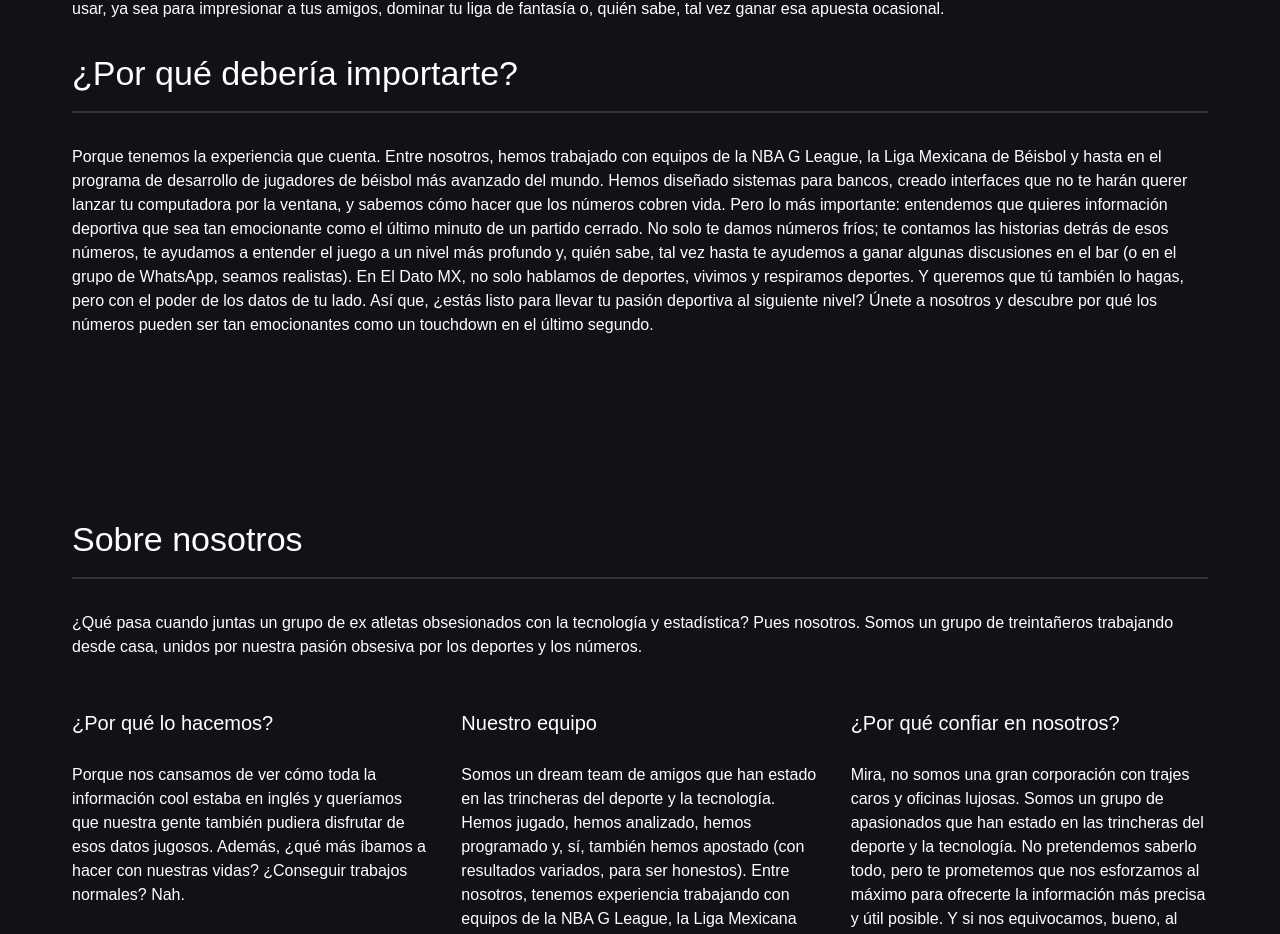
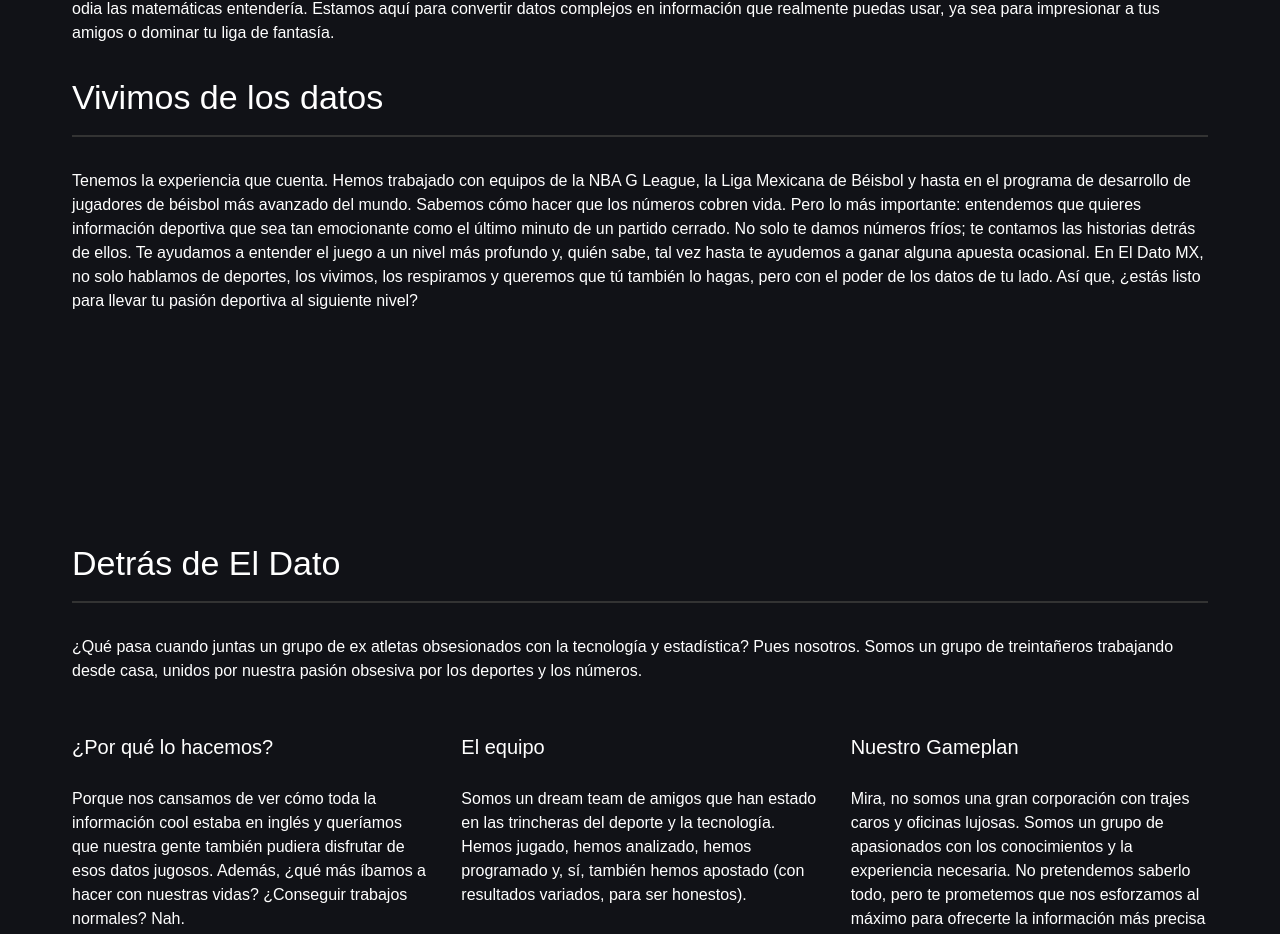
Before and after one commit to El-Dato-MX/eldatomx_main, a React (Vite) app: page / in a window 1280 px wide. Shown: the part 1111-2045 px from the top of the page. Built offline with nearby package versions, Linux system fonts and the light colour scheme.

Commit message:
feature: copy update
- uodate copy with usable version

```diff
--- a/src/eldato/pages/DatoPage.jsx
+++ b/src/eldato/pages/DatoPage.jsx
@@ -67,28 +67,28 @@ const DatoPage = () => {
           {/* What is eldatomx */}
           <Box ref={whatRef} sx={{minHeight: {xs: 'auto', md: '75vh'}, py: 4, display: 'flex', flexDirection: 'column', justifyContent: 'center'}}>
             <Typography variant="h4" gutterBottom sx={{borderBottom: '2px solid #333', pb: 2, mb: 4, fontSize: { xs: '1.5rem', sm: '2rem', md: '2.125rem' }}}>
-              ¿Qué es El Dato MX?
+              Somos El Dato MX
             </Typography>
             <Typography sx={{fontFamily: 'SeravekBasic, sans-serif', mb: 4, fontSize: { xs: '0.875rem', sm: '1rem' }}}>
-              El Dato MX es donde redefinimos la intersección entre deporte y tecnología. Somos la plataforma que democratiza las estadísticas y análisis deportivos para los fanáticos de habla hispana. Imagina tener todo el poder de los números del deporte en la palma de tu mano, explicado de una manera que hasta tu tío que odia las matemáticas entendería. Desde la NBA hasta la NFL y la MLB, estamos aquí para convertir datos complejos en información que realmente puedas usar, ya sea para impresionar a tus amigos, dominar tu liga de fantasía o, quién sabe, tal vez ganar esa apuesta ocasional.
+              El Dato MX es donde redefinimos la intersección entre deporte y tecnología. Somos la plataforma que democratiza las estadísticas y análisis deportivos para los fanáticos de habla hispana. Imagina tener todo el poder de los números del deporte en la palma de tu mano, explicado de una manera que hasta tu tío que odia las matemáticas entendería. Estamos aquí para convertir datos complejos en información que realmente puedas usar, ya sea para impresionar a tus amigos o dominar tu liga de fantasía.
             </Typography>
 
             <Typography variant="h4" gutterBottom sx={{borderBottom: '2px solid #333', pb: 2, mb: 4, fontSize: { xs: '1.5rem', sm: '2rem', md: '2.125rem' }}}>
-              ¿Por qué debería importarte?
+              Vivimos de los datos
             </Typography>
             <Typography sx={{fontFamily: 'SeravekBasic, sans-serif', fontSize: { xs: '0.875rem', sm: '1rem' }}}>
-              Porque tenemos la experiencia que cuenta. Entre nosotros, hemos trabajado con equipos de la NBA G League, la Liga Mexicana de Béisbol y hasta en el programa de desarrollo de jugadores de béisbol más avanzado del mundo. Hemos diseñado sistemas para bancos, creado interfaces que no te harán querer lanzar tu computadora por la ventana, y sabemos cómo hacer que los números cobren vida.
+              Tenemos la experiencia que cuenta. Hemos trabajado con equipos de la NBA G League, la Liga Mexicana de Béisbol y hasta en el programa de desarrollo de jugadores de béisbol más avanzado del mundo. Sabemos cómo hacer que los números cobren vida.
 
-              Pero lo más importante: entendemos que quieres información deportiva que sea tan emocionante como el último minuto de un partido cerrado. No solo te damos números fríos; te contamos las historias detrás de esos números, te ayudamos a entender el juego a un nivel más profundo y, quién sabe, tal vez hasta te ayudemos a ganar algunas discusiones en el bar (o en el grupo de WhatsApp, seamos realistas).
+              Pero lo más importante: entendemos que quieres información deportiva que sea tan emocionante como el último minuto de un partido cerrado. No solo te damos números fríos; te contamos las historias detrás de ellos. Te ayudamos a entender el juego a un nivel más profundo y, quién sabe, tal vez hasta te ayudemos a ganar alguna apuesta ocasional.
 
-              En El Dato MX, no solo hablamos de deportes, vivimos y respiramos deportes. Y queremos que tú también lo hagas, pero con el poder de los datos de tu lado. Así que, ¿estás listo para llevar tu pasión deportiva al siguiente nivel? Únete a nosotros y descubre por qué los números pueden ser tan emocionantes como un touchdown en el último segundo.
+              En El Dato MX, no solo hablamos de deportes, los vivimos, los respiramos y queremos que tú también lo hagas, pero con el poder de los datos de tu lado. Así que, ¿estás listo para llevar tu pasión deportiva al siguiente nivel?
             </Typography>
           </Box>
 
           {/* About us */}
           <Box ref={aboutRef} sx={{minHeight: {xs: 'auto', md: '75vh'}, py: 4, display: 'flex', flexDirection: 'column', justifyContent: 'center'}}>
             <Typography variant="h4" gutterBottom sx={{borderBottom: '2px solid #333', pb: 2, mb: 4, fontSize: { xs: '1.5rem', sm: '2rem', md: '2.125rem' }}}>
-              Sobre nosotros
+              Detrás de El Dato
             </Typography>
             <Typography sx={{mb: 6, fontFamily: 'SeravekBasic, sans-serif', fontSize: { xs: '0.875rem', sm: '1rem' }}}>
               ¿Qué pasa cuando juntas un grupo de ex atletas obsesionados con la tecnología y estadística? Pues nosotros. Somos un grupo de treintañeros trabajando desde casa, unidos por nuestra pasión obsesiva por los deportes y los números.
@@ -109,20 +109,20 @@ const DatoPage = () => {
               {/* Team */}
               <Grid item xs={12} md={4}>
                 <Typography variant="h6" gutterBottom sx={{color: 'white', mb: 3, fontSize: { xs: '1.1rem', sm: '1.25rem' }}}>
-                  Nuestro equipo
+                  El equipo
                 </Typography>
                 <Typography sx={{fontFamily: 'SeravekBasic, sans-serif', color: 'white', fontSize: { xs: '0.875rem', sm: '1rem' }}}>
-                  Somos un dream team de amigos que han estado en las trincheras del deporte y la tecnología. Hemos jugado, hemos analizado, hemos programado y, sí, también hemos apostado (con resultados variados, para ser honestos). Entre nosotros, tenemos experiencia trabajando con equipos de la NBA G League, la Liga Mexicana de Béisbol y en programas de desarrollo de jugadores de béisbol de alto nivel.
+                  Somos un dream team de amigos que han estado en las trincheras del deporte y la tecnología. Hemos jugado, hemos analizado, hemos programado y, sí, también hemos apostado (con resultados variados, para ser honestos).
                 </Typography>
               </Grid>
 
               {/* Why trust us */}
               <Grid item xs={12} md={4}>
                 <Typography variant="h6" gutterBottom sx={{color: 'white', mb: 3, fontSize: { xs: '1.1rem', sm: '1.25rem' }}}>
-                  ¿Por qué confiar en nosotros?
+                  Nuestro Gameplan
                 </Typography>
                 <Typography sx={{fontFamily: 'SeravekBasic, sans-serif', color: 'white', fontSize: { xs: '0.875rem', sm: '1rem' }}}>
-                  Mira, no somos una gran corporación con trajes caros y oficinas lujosas. Somos un grupo de apasionados que han estado en las trincheras del deporte y la tecnología. No pretendemos saberlo todo, pero te prometemos que nos esforzamos al máximo para ofrecerte la información más precisa y útil posible. Y si nos equivocamos, bueno, al menos lo haremos con estilo.
+                  Mira, no somos una gran corporación con trajes caros y oficinas lujosas. Somos un grupo de apasionados con los conocimientos y la experiencia necesaria. No pretendemos saberlo todo, pero te prometemos que nos esforzamos al máximo para ofrecerte la información más precisa y útil posible.
                 </Typography>
               </Grid>
             </Grid>
```
